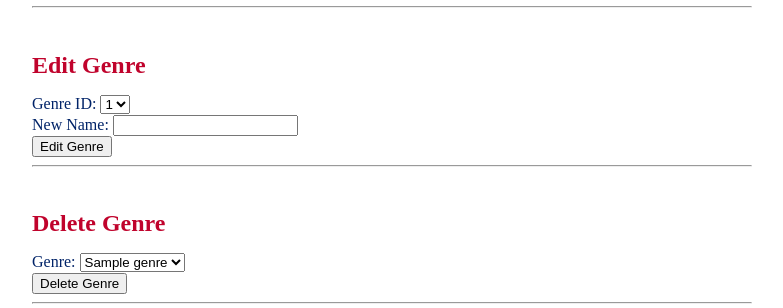
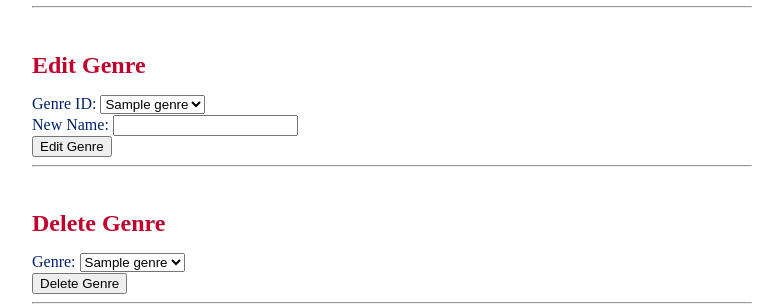
Before and after one commit to TLop503/cs340_term_project, a Flask app: template templates/genre.html in a window 1280 px wide. Shown: the part 373-681 px from the top of the page, without its empty margins (248-1031 px from the left). Run offline with Flask 3, Linux system fonts and the light colour scheme; the template is opened without the code that fills it: most values are stand-ins (such as "Sample title", 1, 10 or a date in 2020); some libraries are stand-ins or nearby versions.

Commit message:
update works

```diff
--- a/app.py
+++ b/app.py
@@ -60,6 +60,17 @@ def rem_genre():
         cur.close()
     return redirect(url_for('genre')) # send user back to genre page
 
+@app.route('/editGenre', methods=['POST'])
+def edit_genre():
+    if request.method == 'POST':
+        genre_id = request.form['Genre_ID']
+        new_genre_name = request.form['new_genre_name']
+        cur = mysql.connection.cursor()
+        cur.execute("UPDATE Genres SET genre_name=%s WHERE genre_id=%s;", (new_genre_name, genre_id))
+        mysql.connection.commit() # ensure our changes save
+        cur.close()
+    return redirect(url_for('genre')) # send user back to genre page
+
 @app.route('/patron')
 def patron():
     return render_template('patron.html')
--- a/templates/genre.html
+++ b/templates/genre.html
@@ -33,20 +33,15 @@
         <hr><br>
 
         <h2>Edit Genre</h2>
-        <form method="post" action="#">
+        <form method="post" action="editGenre">
             <label>Genre ID:
-                <select name="genre_ID">
-                    <option value="1">1</option>
-                    <option value="2">2</option>
-                    <option value="3">3</option>
-                    <option value="4">4</option>
-                    <option value="5">5</option>
-                    <option value="6">6</option>
-                    <option value="7">7</option>
-                    <option value="8">8</option>
+                <select name="Genre_ID">
+                    {% for genre in genres %}
+                    <option value="{{ genre.genre_ID }}">{{ genre.genre_name }}</option>
+                    {% endfor %}
                 </select>
             </label><br>
-            <label>New Name: <input type="text" name="genre_name" required></label><br>
+            <label>New Name: <input type="text" name="new_genre_name" required></label><br>
             <button type="submit">Edit Genre</button>
         </form>
         <hr><br>
```
Also changed, not shown: README.md.
